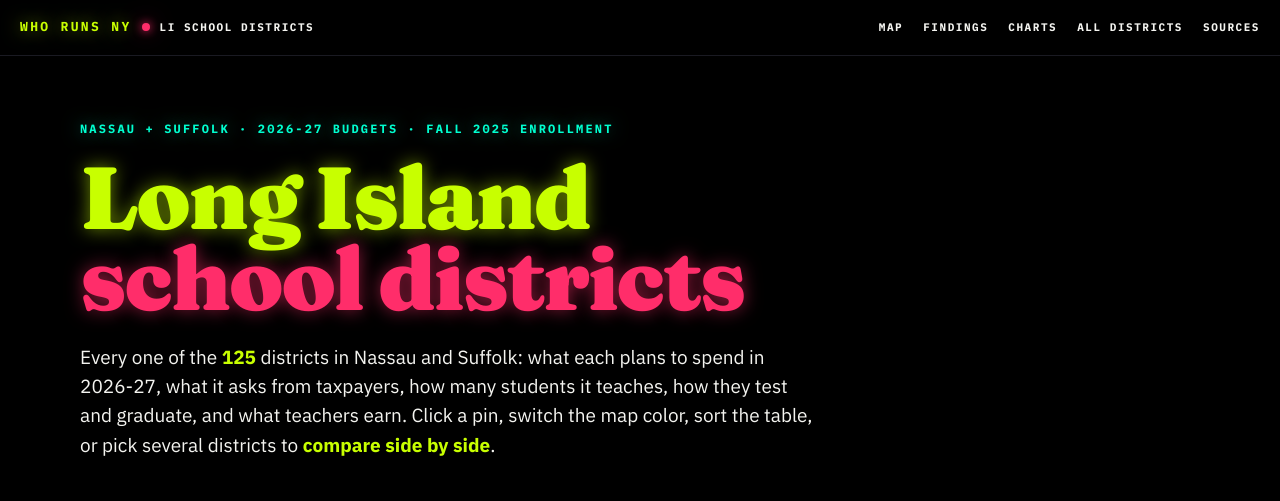
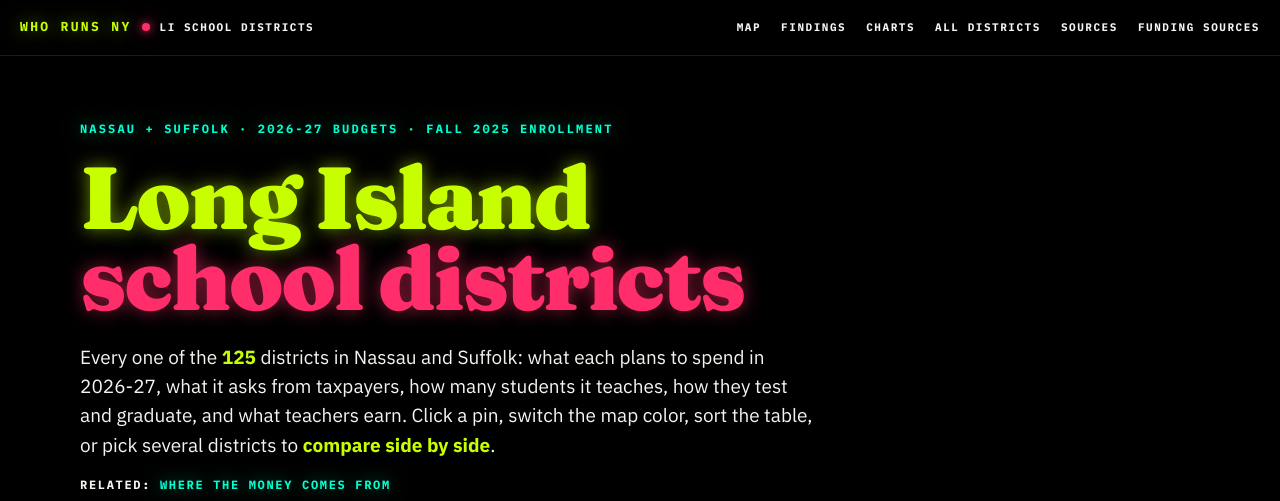
Before and after one commit to raearora-lab/li-school-districts, a plain HTML site: page public/index.html in a window 1280 px wide. Shown: the top 501 px of the page. Drawn offline with nearby package versions, Linux system fonts and the light colour scheme.

Commit message:
Add live companion link to the funding-sources page.

```diff
--- a/public/css/app.css
+++ b/public/css/app.css
@@ -40,6 +40,9 @@ h2 { font-size:clamp(30px,4.2vw,50px); font-weight:900; line-height:1; margin-bo
 .hero { max-width:var(--max); margin:0 auto; padding:64px 20px 40px; }
 .lede { max-width:46rem; font-size:19px; margin:24px 0 0; color:var(--ink); }
 .lede b { color:var(--lime); }
+.related { margin:16px 0 0; font-family:var(--mono); font-weight:700; font-size:12px; letter-spacing:.14em; text-transform:uppercase; color:var(--ink); }
+.related a { color:var(--teal); text-decoration:none; text-shadow:var(--glow-teal); }
+.related a:hover { color:var(--lime); text-shadow:var(--glow-lime); }
 .hero-stats { display:grid; grid-template-columns:repeat(3,minmax(0,1fr)); gap:14px; margin-top:44px; }
 .stat { background:#000; border:1px solid #1f1f28; border-radius:var(--radius); padding:18px 18px 16px; box-shadow:0 0 0 1px rgba(200,255,0,.04); }
 .stat .n { display:block; font-family:var(--serif); font-weight:900; font-size:clamp(32px,4vw,52px); line-height:1; letter-spacing:-.02em; font-variant-numeric:tabular-nums; }
--- a/public/index.html
+++ b/public/index.html
@@ -33,6 +33,7 @@
       <a href="#charts">Charts</a>
       <a href="#table">All districts</a>
       <a href="#methodology">Sources</a>
+      <a href="https://li-school-funding.pages.dev/">Funding sources</a>
     </nav>
   </header>
 
@@ -40,6 +41,7 @@
     <p class="eyebrow">Nassau + Suffolk · 2026-27 budgets · fall 2025 enrollment</p>
     <h1><span class="h-lime">Long Island</span><br><span class="h-pink">school districts</span></h1>
     <p class="lede">Every one of the <b>125</b> districts in Nassau and Suffolk: what each plans to spend in 2026-27, what it asks from taxpayers, how many students it teaches, how they test and graduate, and what teachers earn. Click a pin, switch the map color, sort the table, or pick several districts to <b>compare side by side</b>.</p>
+    <p class="related">Related: <a href="https://li-school-funding.pages.dev/">Where the money comes from</a></p>
     <div class="hero-stats" id="hero-stats" aria-live="polite"></div>
   </section>
 
@@ -166,7 +168,7 @@
   <div id="toast" class="toast" hidden></div>
 
   <footer class="site-footer">
-    <p>A <a href="https://whorunsny.org" rel="noopener">Who Runs NY</a> project by Rae Arora. Figures are from the New York State Education Department; locations from NCES and the U.S. Census Bureau. This page does not speak for any of them.</p>
+    <p>A <a href="https://whorunsny.org" rel="noopener">Who Runs NY</a> project by Rae Arora. Figures are from the New York State Education Department; locations from NCES and the U.S. Census Bureau. This page does not speak for any of them. Companion page: <a href="https://li-school-funding.pages.dev/">funding sources</a>.</p>
   </footer>
 
   <script src="https://unpkg.com/leaflet@1.9.4/dist/leaflet.js" crossorigin=""></script>
```
Also changed, not shown: 1 other file.
